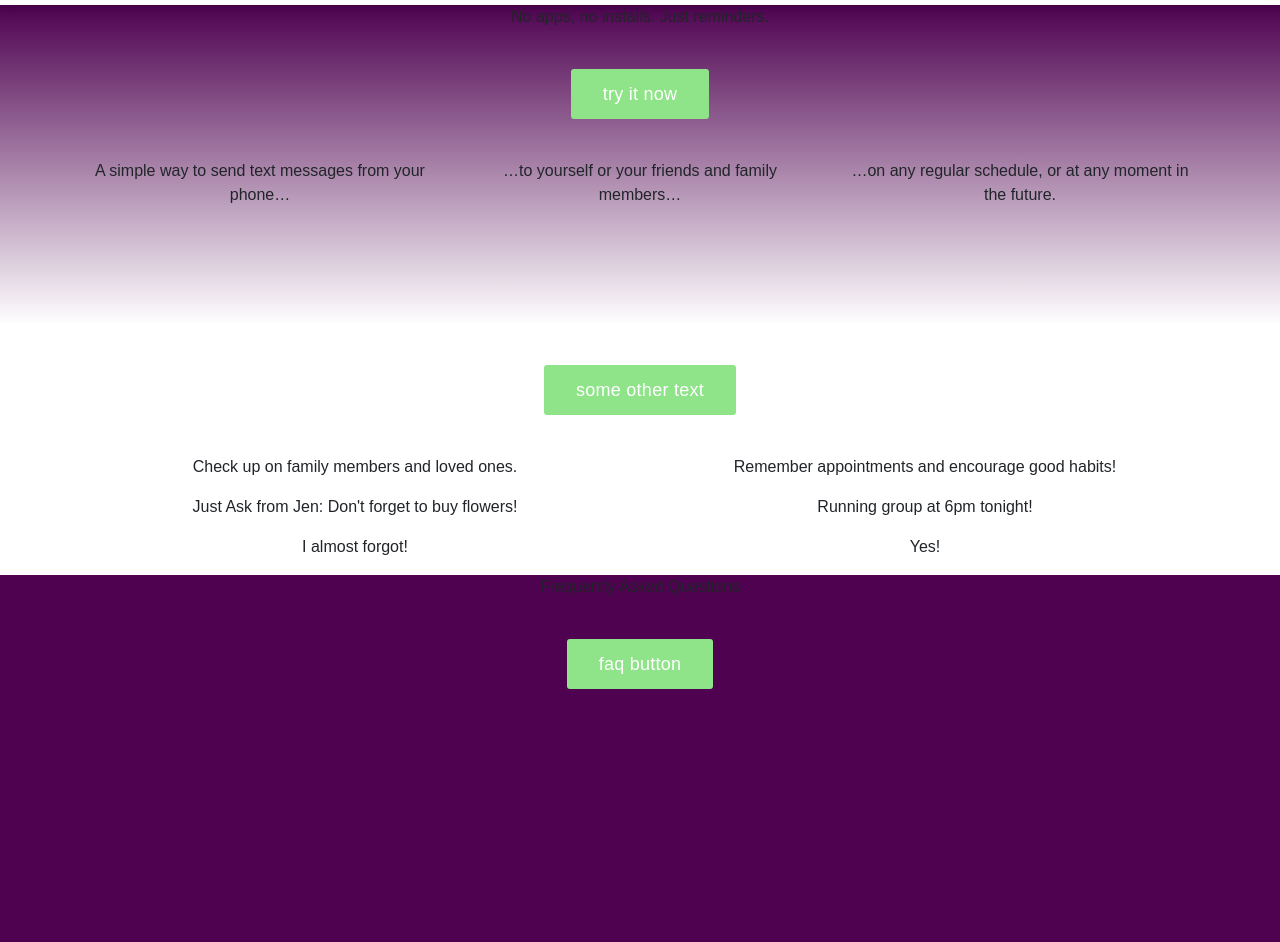
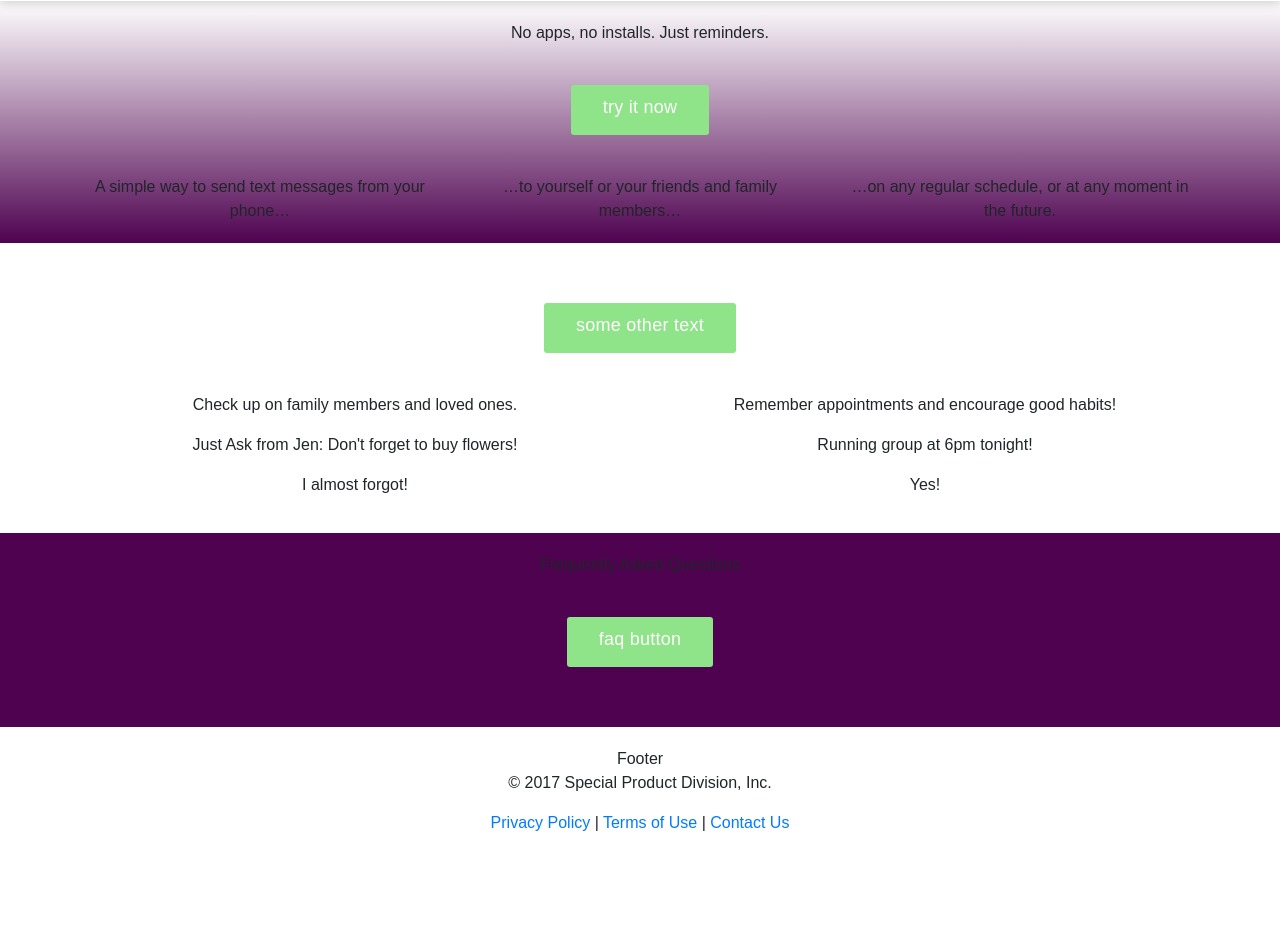
Before and after one commit to kacyhulme/just-ask-react, a React app: page / in a window 1280 px wide. Shown: the part 70-1012 px from the top of the page. After the commit the page ends 925 px from the top, so only its background shows below. Built offline with nearby package versions, Linux system fonts and the light colour scheme.

Commit message:
more css to fix style

```diff
--- a/src/Components/Footer.js
+++ b/src/Components/Footer.js
@@ -2,7 +2,7 @@ import React from 'react';
 
 const Footer = props =>  {
     return (
-        <div>
+        <div className="footer">
         <div>Footer</div>
         <div className="details">
           <p>© 2017 Special Product Division, Inc. </p>
--- a/src/Components/SignupWizard.js
+++ b/src/Components/SignupWizard.js
@@ -50,22 +50,31 @@ class SignupWizard extends Component {
 
     this.setState({
       answer: answer,
-      isCompleted: completed ,
+      isCompleted: completed,
       currentStep: this.state.currentStep++
     });
   };
 
   handleSubmit = e => {
-    this.setState({
-      currentStep: this.state.currentStep + 1
-    });
-    e.preventDefault();
+    if(this.state.currentStep === 4) {
+      //need to decide what to do when person is done answering all the questions here
+      this.setState({
+        currentStep: 1,
+        answer: null,
+        isCompleted: false
+      })
+    } else {
+      this.setState({
+        currentStep: this.state.currentStep + 1
+      });
+      e.preventDefault();
+    }
   }
 
   render() {
 
     const data = this.state.data.map((data, key) =>
-            <div key={data.id} className="Question" style={{display: (this.state.currentStep === data.id ? 'block': 'none')}}>
+            <div key={data.id} className="Question" style={{display: (this.state.currentStep >= data.id ? 'block': 'none')}}>
               <p>{ data.question }</p>
               <input
                 type="text"
--- a/src/Components/TryItNow.js
+++ b/src/Components/TryItNow.js
@@ -8,7 +8,7 @@ class Main extends Component {
     const otherbutton = 'some other text';
 
     return (
-    <div>
+    <div className="tryitnowwrapper">
       <Container>
         <Button buttontext={otherbutton}/>
         <Row>
--- a/src/Styles/Main.css
+++ b/src/Styles/Main.css
@@ -16,11 +16,11 @@
   font-weight: 400;
   display: inline-block;
   cursor: pointer;
-  padding: 0 32px;
+  padding: .5em 32px;
   font-size: 18px;
-  line-height: 50px;
   border-radius: 3px;
-  height: 50px;
+  max-height: 50px;
+  min-height: 50px;
   margin-top: 40px;
   margin-bottom: 40px;
 }
@@ -30,7 +30,7 @@
 }
 
 .navbar {
-  height: 75px;
+  max-height: 75px;
   box-shadow: 0 0 10px 2px rgba(0,0,0,.2);
   font-family: "Helvetica Neue",HelveticaNeue,"TeX Gyre Heros",TeXGyreHeros,FreeSans,"Nimbus Sans L","Liberation Sans",Arimo,Helvetica,Arial,sans-serif;
 }
@@ -59,26 +59,29 @@
 }
 
 .herowrapper {
-  background-image: linear-gradient(#4E0250, white);
-  height: 320px;
+  background-image: linear-gradient(white,#4E0250);
+  max-height: 320px;
+  padding: 20px;
 }
 
 .faqwrapper {
   background-color: #4E0250;
-  height: 1050px;
+  max-height: 320px;
+  padding: 20px;
 }
 
-.tryitwrapper {
-  height: 300px;
+.tryitnowwrapper {
+  max-height: 520px;
+  padding: 20px;
 }
 
 .footer {
-  height: 250px;
-  text-align: left;
+  max-height: 150px;
+  padding: 20px;
 }
 
 .chatwizard {
-  min-height: 200px;
+  min-max-height: 200px;
 }
 
 .questionwrapper {
```
